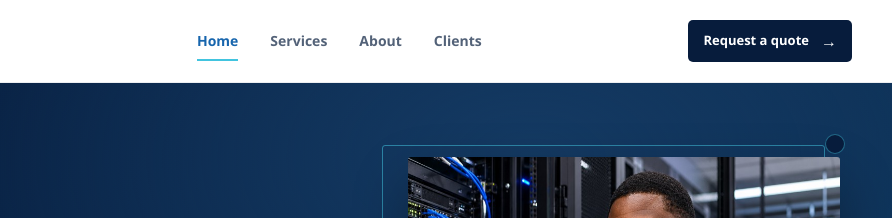
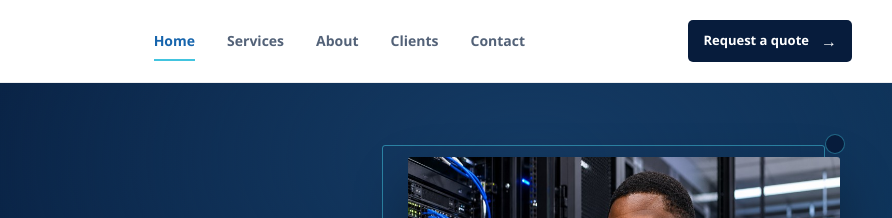
Before and after one commit to salmitzambia/salmit, a plain HTML site: page index.html in a window 1280 px wide. Shown: the top 218 px of the page, 388-1280 px from the left. Drawn offline with Linux system fonts and the light colour scheme.

Commit message:
Add contact link to homepage header

```diff
--- a/index.html
+++ b/index.html
@@ -44,7 +44,7 @@
         <span class="brand-name">SALMIT <b>ZAMBIA</b><small>TECHNOLOGY SOLUTIONS</small></span>
       </a>
       <nav class="site-nav" aria-label="Main navigation">
-        <a href="index.html">Home</a><a href="services.html">Services</a><a href="about.html">About</a><a href="clients.html">Clients</a>
+        <a href="index.html">Home</a><a href="services.html">Services</a><a href="about.html">About</a><a href="clients.html">Clients</a><a href="contact.html">Contact</a>
       </nav>
       <a class="header-cta" href="quote.html" aria-label="Request a quotation">Request a quote <span aria-hidden="true">&#8594;</span></a>
     </div>
```
